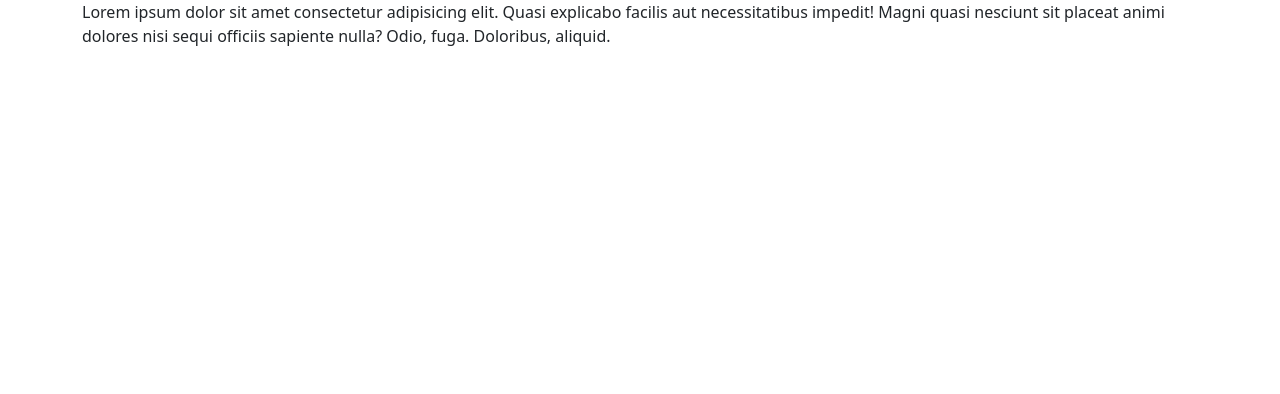
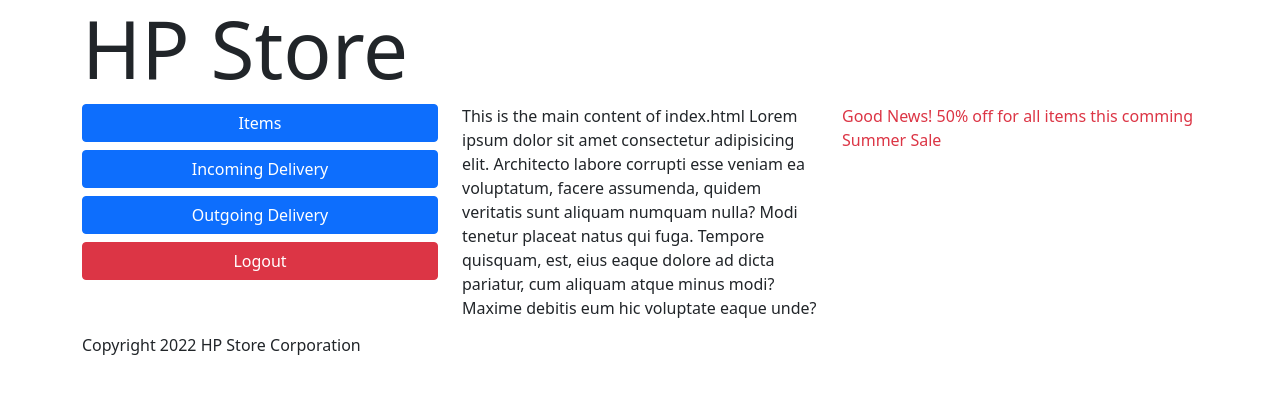
Before and after one commit to hannahpb/HPStore, a Django app: page / in a window 1280 px wide. Shown: the top 394 px of the page. Run offline with Django 4.2, Linux system fonts and the light colour scheme.

Commit message:
Create layout.html and aboutus.html

```diff
--- a/HPStore/urls.py
+++ b/HPStore/urls.py
@@ -18,4 +18,5 @@ from django.urls import path, include
 
 urlpatterns = [
     path('', include('ManageItems.urls')),
+    path('aboutus/', include('ManageItems.urls')),
 ]
--- a/ManageItems/templates/index.html
+++ b/ManageItems/templates/index.html
@@ -8,9 +8,8 @@
     <script src="https://cdn.jsdelivr.net/npm/bootstrap@5.0.2/dist/js/bootstrap.bundle.min.js" integrity="sha384-MrcW6ZMFYlzcLA8Nl+NtUVF0sA7MsXsP1UyJoMp4YLEuNSfAP+JcXn/tWtIaxVXM" crossorigin="anonymous"></script>
 </head>
 <body>
-    <div class="container">
-        <p>Lorem ipsum dolor sit amet consectetur adipisicing elit. Quasi explicabo facilis aut necessitatibus impedit! Magni quasi nesciunt sit placeat animi dolores nisi sequi officiis sapiente nulla? Odio, fuga. Doloribus, aliquid.</p>
-    </div>
-
+    {% extends 'layout.html' %}
+    {%block header%}HP Store{%endblock%}
+    {%block maincontent%}This is the main content of index.html Lorem ipsum dolor sit amet consectetur adipisicing elit. Architecto labore corrupti esse veniam ea voluptatum, facere assumenda, quidem veritatis sunt aliquam numquam nulla? Modi tenetur placeat natus qui fuga. Tempore quisquam, est, eius eaque dolore ad dicta pariatur, cum aliquam atque minus modi? Maxime debitis eum hic voluptate eaque unde?{%endblock%}
 </body>
 </html>
--- /dev/null
+++ b/ManageItems/templates/layout.html
@@ -0,0 +1,36 @@
+<html lang="en">
+<head>
+    <meta charset="UTF-8">
+    <meta http-equiv="X-UA-Compatible" content="IE=edge">
+    <meta name="viewport" content="width=device-width, initial-scale=1.0">
+    <title>Document</title>
+    <link href="https://cdn.jsdelivr.net/npm/bootstrap@5.0.2/dist/css/bootstrap.min.css" rel="stylesheet" integrity="sha384-EVSTQN3/azprG1Anm3QDgpJLIm9Nao0Yz1ztcQTwFspd3yD65VohhpuuCOmLASjC" crossorigin="anonymous">
+    <script src="https://cdn.jsdelivr.net/npm/bootstrap@5.0.2/dist/js/bootstrap.bundle.min.js" integrity="sha384-MrcW6ZMFYlzcLA8Nl+NtUVF0sA7MsXsP1UyJoMp4YLEuNSfAP+JcXn/tWtIaxVXM" crossorigin="anonymous"></script>
+</head>
+<body>
+    <div class="container">
+        <!-- header -->
+        <div class="row"><h1 class="display-1">{% block header%}{% endblock %}</h1>
+        </div>
+        <!-- content -->
+        <div class="row">
+            <!-- menu -->
+            <div class="col">
+                <div class="d-grid gap-2">
+                    <button class="btn btn-primary" type="button">Items</button>
+                    <button class="btn btn-primary" type="button">Incoming Delivery</button>
+                    <button class="btn btn-primary" type="button">Outgoing Delivery</button>
+                    <button class="btn btn-danger" type="button">Logout</button>
+                  </div>
+            </div>
+            <!-- main content -->
+            <div class="col"><p class="fs-6 text-dark">{%block maincontent%}{% endblock %}</p></div>
+            <!-- announcement -->
+            <div class="col"><p class="fs-6 text-danger">Good News! 50% off for all items this comming Summer Sale</p></div>
+        </div>
+        <!-- footer -->
+        <div class="row"><h6>Copyright 2022 HP Store Corporation</h6></div>
+    </div>
+
+</body>
+</html>
--- a/ManageItems/urls.py
+++ b/ManageItems/urls.py
@@ -2,5 +2,6 @@ from django.urls import path
 from . import  views
 
 urlpatterns =[
-    path('', views.main)
+    path('', views.main),
+    path('aboutus/', views.aboutus),
 ]
--- a/ManageItems/views.py
+++ b/ManageItems/views.py
@@ -4,3 +4,6 @@ from django.shortcuts import render
 
 def main(request):
     return render(request, 'index.html')
+
+def aboutus(request):
+    return render(request, 'aboutus.html')
```
Also changed, not shown: ManageItems/templates/aboutus.html (added, +13 -0 lines).
